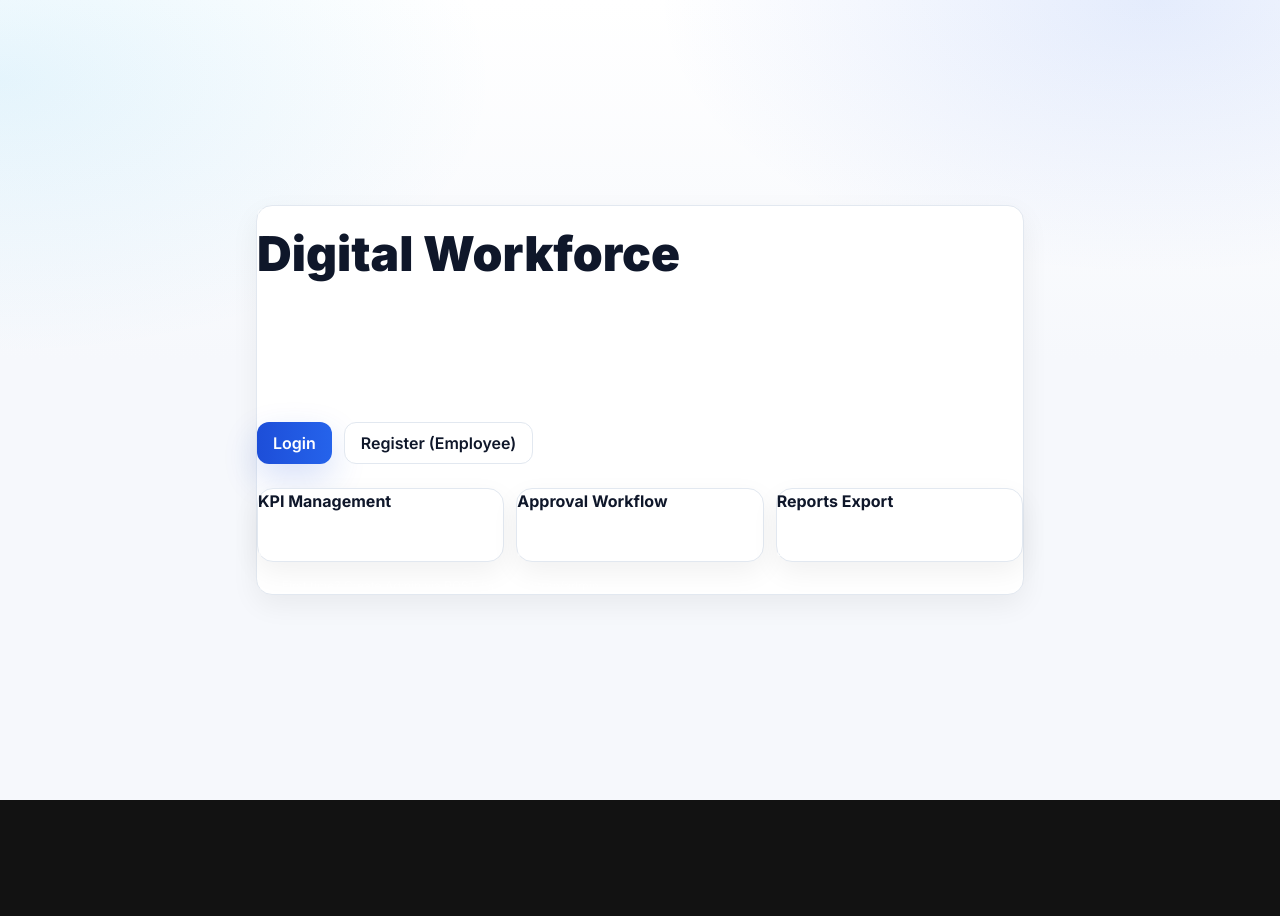
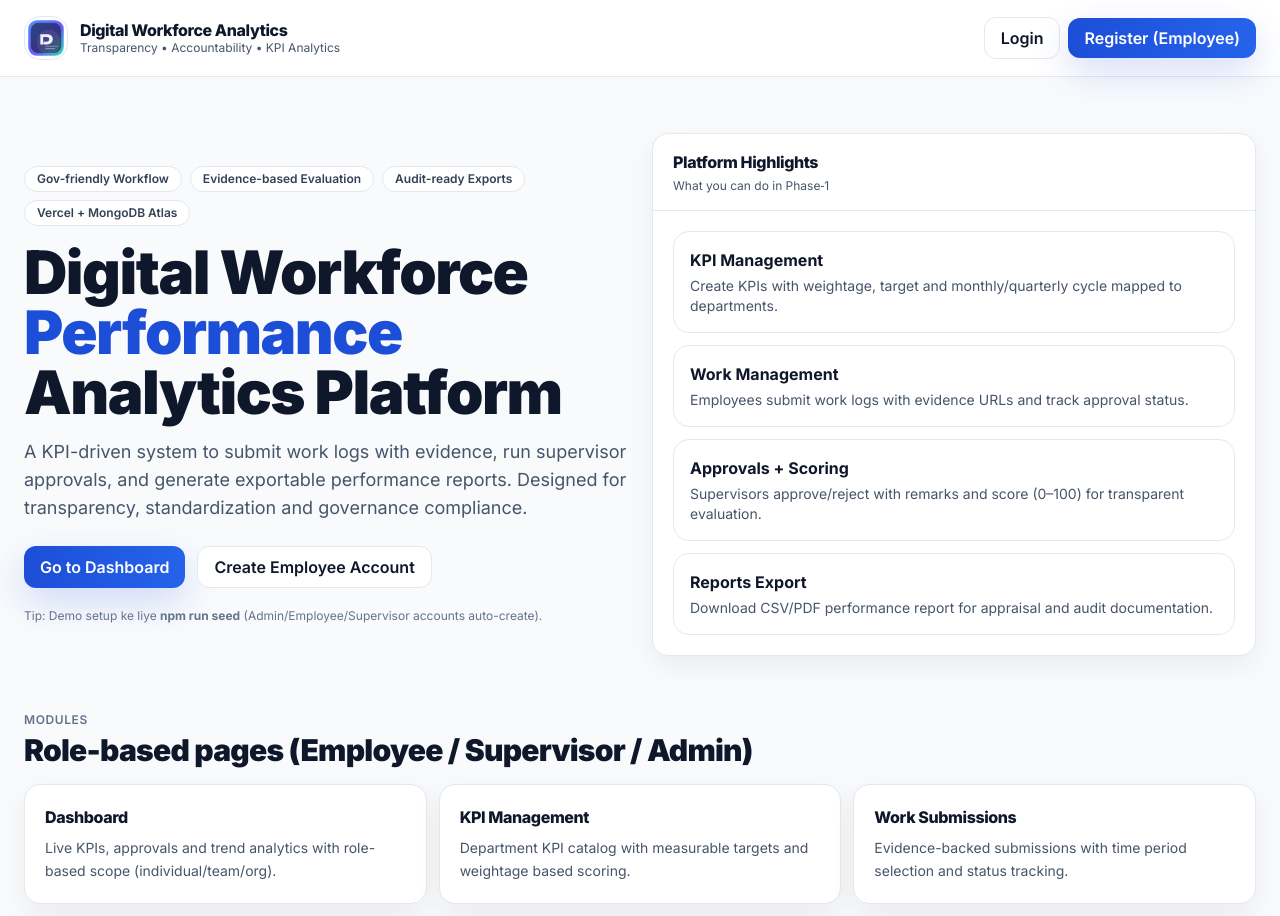
Before and after one commit to MultitaskerJaa8/dwa, a Next.js app: page / in a window 1280 px wide. Shown: the top 916 px of the page. Before the commit the page ends 800 px from the top, so only its background shows below. Built offline with nearby package versions, Linux system fonts and the light colour scheme; no server answers.

Commit message:
Update index.jsx

```diff
--- a/src/pages/index.jsx
+++ b/src/pages/index.jsx
@@ -1,43 +1,148 @@
+import Image from "next/image";
 import Link from "next/link";
+
+function Pill({ text }) {
+  return (
+    <span className="inline-flex items-center rounded-full border bg-white px-3 py-1 text-xs font-semibold text-slate-700"
+      style={{ borderColor: "var(--border)" }}>
+      {text}
+    </span>
+  );
+}
+
+function FeatureCard({ title, desc }) {
+  return (
+    <div className="card">
+      <div className="card-bd">
+        <div className="text-base font-extrabold tracking-tight text-slate-900">{title}</div>
+        <div className="text-sm muted mt-2 leading-relaxed">{desc}</div>
+      </div>
+    </div>
+  );
+}
 
 export default function Home() {
   return (
-    <div className="min-h-screen grid place-items-center px-4">
-      <div className="max-w-3xl w-full">
-        <div className="card">
-          <div className="text-xs text-white/60">Government-ready • KPI-driven • Audit-ready</div>
-          <h1 className="text-3xl md:text-5xl font-black mt-2 leading-tight">
-            Digital Workforce <span className="text-white/70">Performance Analytics</span>
+    <div className="min-h-screen bg-slate-50">
+      {/* Top bar */}
+      <header className="bg-white border-b" style={{ borderColor: "var(--border)" }}>
+        <div className="max-w-7xl mx-auto px-4 md:px-6 py-4 flex items-center justify-between gap-3">
+          <div className="flex items-center gap-3">
+            <div className="h-11 w-11 rounded-2xl overflow-hidden border bg-white grid place-items-center"
+              style={{ borderColor: "var(--border)" }}>
+              <Image src="/logo.svg" alt="Logo" width={44} height={44} />
+            </div>
+            <div className="leading-tight">
+              <div className="text-[15px] md:text-[16px] font-extrabold tracking-tight text-slate-900">
+                {process.env.NEXT_PUBLIC_APP_NAME || "Digital Workforce Analytics"}
+              </div>
+              <div className="text-xs muted">Transparency • Accountability • KPI Analytics</div>
+            </div>
+          </div>
+
+          <div className="flex items-center gap-2">
+            <Link className="btn btn-ghost" href="/login">Login</Link>
+            <Link className="btn btn-primary hidden sm:inline-flex" href="/register">Register (Employee)</Link>
+          </div>
+        </div>
+      </header>
+
+      {/* Hero */}
+      <section className="max-w-7xl mx-auto px-4 md:px-6 py-10 md:py-14">
+        <div className="grid lg:grid-cols-2 gap-6 items-center">
+          <div>
+            <div className="flex flex-wrap gap-2">
+              <Pill text="Gov-friendly Workflow" />
+              <Pill text="Evidence-based Evaluation" />
+              <Pill text="Audit-ready Exports" />
+              <Pill text="Vercel + MongoDB Atlas" />
+            </div>
+
+            <h1 className="mt-4 text-4xl md:text-6xl font-black tracking-tight text-slate-900 leading-[1.05]">
+              Digital Workforce <span className="text-blue-700">Performance</span> Analytics Platform
             </h1>
-          <p className="text-white/70 mt-4 text-base md:text-lg">
-            Standardize workforce evaluation with KPI scoring, transparent approvals, and exportable reports.
+
+            <p className="mt-4 text-base md:text-lg muted leading-relaxed max-w-2xl">
+              A KPI-driven system to submit work logs with evidence, run supervisor approvals, and generate exportable performance reports.
+              Designed for transparency, standardization and governance compliance.
             </p>
 
             <div className="mt-6 flex flex-col sm:flex-row gap-3">
-            <Link className="btn btn-primary" href="/login">Login</Link>
-            <Link className="btn btn-ghost" href="/register">Register (Employee)</Link>
+              <Link className="btn btn-primary" href="/login">Go to Dashboard</Link>
+              <Link className="btn btn-ghost" href="/register">Create Employee Account</Link>
             </div>
 
-          <div className="mt-6 grid md:grid-cols-3 gap-3">
-            <div className="card">
-              <div className="font-bold">KPI Management</div>
-              <div className="text-sm text-white/70 mt-2">Define targets, weightage, and cycles with department mapping.</div>
-            </div>
-            <div className="card">
-              <div className="font-bold">Approval Workflow</div>
-              <div className="text-sm text-white/70 mt-2">Supervisor verification for evidence-backed submissions.</div>
-            </div>
-            <div className="card">
-              <div className="font-bold">Reports Export</div>
-              <div className="text-sm text-white/70 mt-2">Download CSV/PDF reports for audits and appraisals.</div>
+            <div className="mt-5 text-xs muted2">
+              Tip: Demo setup ke liye <b>npm run seed</b> (Admin/Employee/Supervisor accounts auto-create).
             </div>
           </div>
 
-          <div className="mt-4 text-xs text-white/50">
-            Tip: First time? Create Admin via <span className="kbd">POST /api/bootstrap/admin</span>
+          {/* Right card */}
+          <div className="card overflow-hidden">
+            <div className="card-hd">
+              <div className="font-extrabold tracking-tight text-slate-900">Platform Highlights</div>
+              <div className="text-xs muted mt-1">What you can do in Phase‑1</div>
+            </div>
+            <div className="card-bd grid gap-3">
+              <div className="rounded-2xl border bg-white p-4" style={{ borderColor: "var(--border)" }}>
+                <div className="font-bold text-slate-900">KPI Management</div>
+                <div className="text-sm muted mt-1">Create KPIs with weightage, target and monthly/quarterly cycle mapped to departments.</div>
+              </div>
+
+              <div className="rounded-2xl border bg-white p-4" style={{ borderColor: "var(--border)" }}>
+                <div className="font-bold text-slate-900">Work Management</div>
+                <div className="text-sm muted mt-1">Employees submit work logs with evidence URLs and track approval status.</div>
+              </div>
+
+              <div className="rounded-2xl border bg-white p-4" style={{ borderColor: "var(--border)" }}>
+                <div className="font-bold text-slate-900">Approvals + Scoring</div>
+                <div className="text-sm muted mt-1">Supervisors approve/reject with remarks and score (0–100) for transparent evaluation.</div>
+              </div>
+
+              <div className="rounded-2xl border bg-white p-4" style={{ borderColor: "var(--border)" }}>
+                <div className="font-bold text-slate-900">Reports Export</div>
+                <div className="text-sm muted mt-1">Download CSV/PDF performance report for appraisal and audit documentation.</div>
               </div>
             </div>
           </div>
         </div>
+      </section>
+
+      {/* Modules */}
+      <section className="max-w-7xl mx-auto px-4 md:px-6 pb-12">
+        <div className="flex items-end justify-between gap-3 flex-wrap">
+          <div>
+            <div className="text-xs muted2 uppercase tracking-wider font-semibold">Modules</div>
+            <h2 className="text-2xl md:text-3xl font-black tracking-tight text-slate-900 mt-1">
+              Role-based pages (Employee / Supervisor / Admin)
+            </h2>
+          </div>
+        </div>
+
+        <div className="grid md:grid-cols-2 xl:grid-cols-3 gap-3 mt-4">
+          <FeatureCard title="Dashboard" desc="Live KPIs, approvals and trend analytics with role-based scope (individual/team/org)." />
+          <FeatureCard title="KPI Management" desc="Department KPI catalog with measurable targets and weightage based scoring." />
+          <FeatureCard title="Work Submissions" desc="Evidence-backed submissions with time period selection and status tracking." />
+          <FeatureCard title="Approvals Workflow" desc="Supervisor review queue with approve/reject, score and remarks." />
+          <FeatureCard title="Performance Reports" desc="Monthly report generation and exports (CSV/PDF) for audits." />
+          <FeatureCard title="Admin Panel" desc="Department creation, user role/department mapping and operational setup." />
+        </div>
+      </section>
+
+      {/* Footer */}
+      <footer className="bg-white border-t" style={{ borderColor: "var(--border)" }}>
+        <div className="max-w-7xl mx-auto px-4 md:px-6 py-8">
+          <div className="flex flex-col md:flex-row md:items-center md:justify-between gap-3">
+            <div>
+              <div className="font-extrabold tracking-tight text-slate-900">Digital Workforce Analytics</div>
+              <div className="text-sm muted mt-1">KPI-driven evaluation • Approvals • Audit-ready exports</div>
+            </div>
+            <div className="text-xs muted2">
+              © {new Date().getFullYear()} • Deployed on Vercel • MongoDB Atlas
+            </div>
+          </div>
+        </div>
+      </footer>
+    </div>
   );
 }
```
Lines whose indentation alone changed are shown as unchanged.
